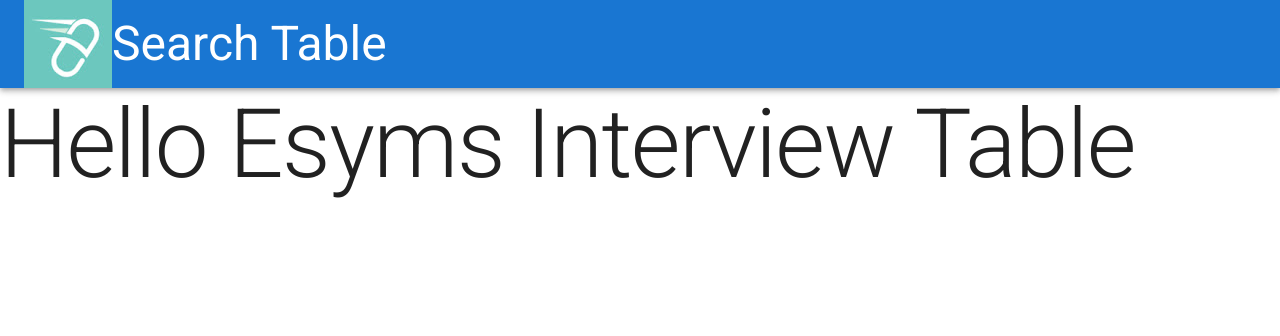
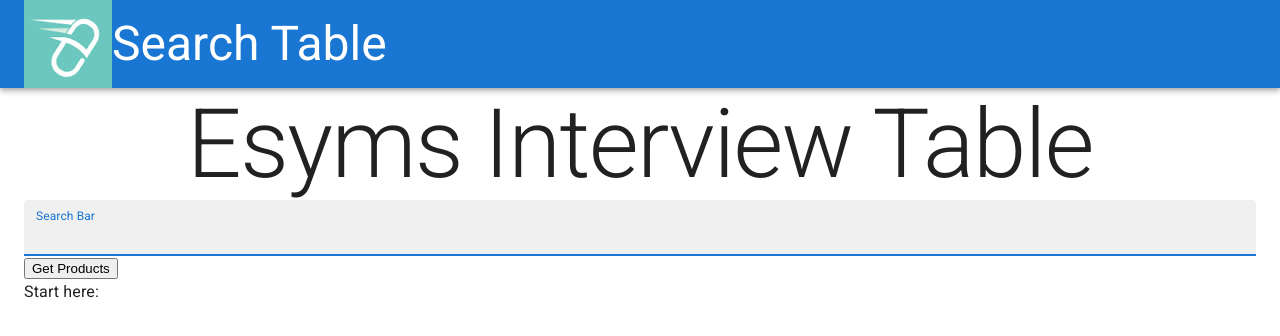
Before and after one commit to harrylew25/esyms-interview, a React (Create React App) app: page / in a window 1280 px wide. Shown: the top 336 px of the page. Built offline with nearby package versions, Linux system fonts and the light colour scheme.

Commit message:
Setting up the service call and listing them on the page

```diff
--- a/src/App.js
+++ b/src/App.js
@@ -1,14 +1,20 @@
 import React from 'react';
 
-import { CssBaseline, Typography } from '@mui/material';
+import { Container, CssBaseline, Typography } from '@mui/material';
 import TopBar from './components/TopBar';
+import SearchBar from './components/SearchBar';
 
 const App = () => {
   return (
     <>
       <CssBaseline />
       <TopBar />
-      <Typography variant="h1">Hello Esyms Interview Table</Typography>
+      <Typography variant="h1" align="center">
+        Esyms Interview Table
+      </Typography>
+      <Container maxWidth="xl">
+        <SearchBar />
+      </Container>
     </>
   );
 };
--- /dev/null
+++ b/src/components/SearchBar.js
@@ -0,0 +1,70 @@
+import React, { useState } from 'react';
+import { TextField, Typography } from '@mui/material';
+
+const SearchBar = () => {
+  let timer;
+  let [searchText, setSearchText] = useState('');
+  let [products, setProducts] = useState([]);
+
+  const searchBarChangeHandler = (event) => {
+    //adding a timeout to prevent recording of every single type
+    //TODO: sanitizing the input
+    clearTimeout(timer);
+    timer = setTimeout(() => {
+      let items = event.target.value;
+      setSearchText(items);
+    }, 1000);
+  };
+
+  //TODO: Need to move this to separate file
+  const fetchProducts = async () => {
+    const text = 'multivitamin';
+    let url = `https://staging-backend.esyms-api.com/esyms/website/product/front-condition?name=${text}`;
+    const INIT = {
+      method: 'GET',
+      headers: {
+        'content-type': 'application/json;charset=UTF-8',
+      },
+    };
+
+    try {
+      const response = await fetch(url, INIT);
+      if (!response.ok) {
+        throw Error(`${response.status} ${response.statusText}`);
+      }
+      const responseObject = await response.json();
+      //TODO: Create a util script for to manage the object creation
+      setProducts(responseObject.results.docs);
+    } catch (error) {
+      throw Error(`Looks like there was a problem: ${error}`);
+    }
+  };
+
+  return (
+    <>
+      <TextField
+        id="searchInput"
+        label="Search Bar"
+        variant="filled"
+        type="search"
+        color="primary"
+        onChange={searchBarChangeHandler}
+        autoFocus
+        fullWidth
+      />
+      <button onClick={fetchProducts}>Get Products</button>
+      <div id="searchResult">{`Start here: ${searchText}`}</div>
+      <div>
+        {products.map((product, index) => {
+          return (
+            <div id={product} key={index}>
+              {product}
+            </div>
+          );
+        })}
+      </div>
+    </>
+  );
+};
+
+export default SearchBar;
```
